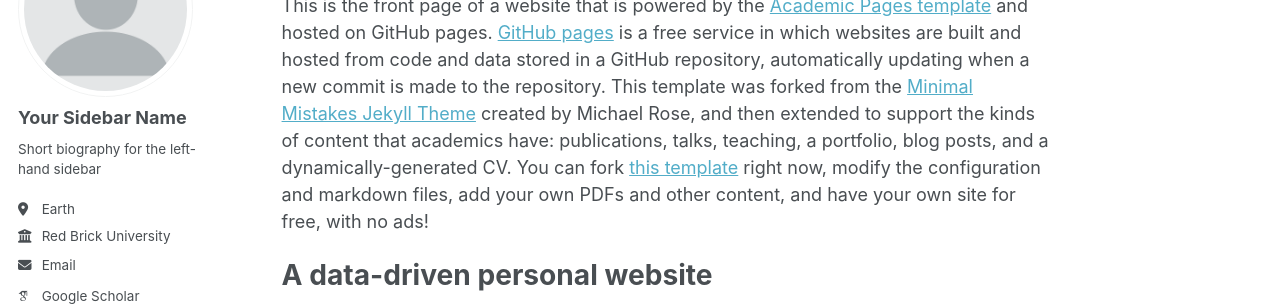
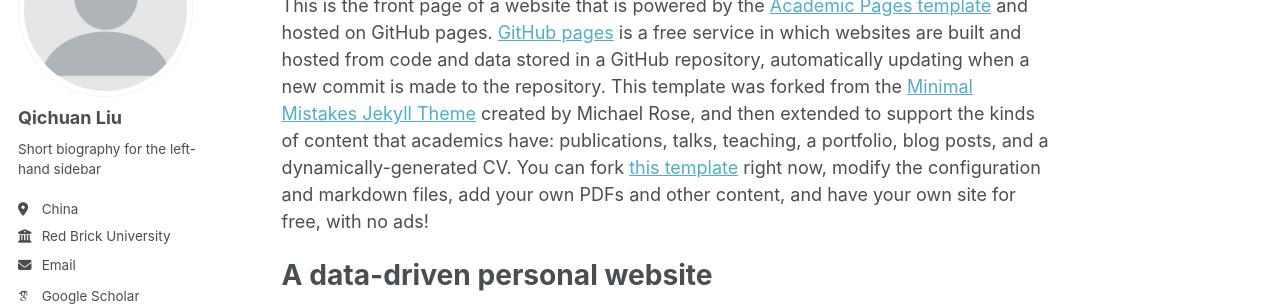
Before and after one commit to qcliu2001/qcliu2001.github.io, a Jekyll site: the page built from _pages/about.md, in a window 1280 px wide. Shown: the part 177-483 px from the top of the page. Built offline with Jekyll 4.4.1, drawn with Linux system fonts in a browser that asks for light colours; some web fonts are replaced.

Commit message:
0527 15:55 update

```diff
--- a/_config.yml
+++ b/_config.yml
@@ -23,10 +23,10 @@ repository               : "academicpages/academicpages.github.io"
 author:
   # Biographic information
   avatar           : "profile.png"
-  name             : "Your Sidebar Name"
+  name             : "Qichuan Liu"
   pronouns         : # example: "she/her"
   bio              : "Short biography for the left-hand sidebar"
-  location         : "Earth"
+  location         : "China"
   employer         : "Red Brick University"
   uri              : # URL
   email            : "none@example.org"
```
